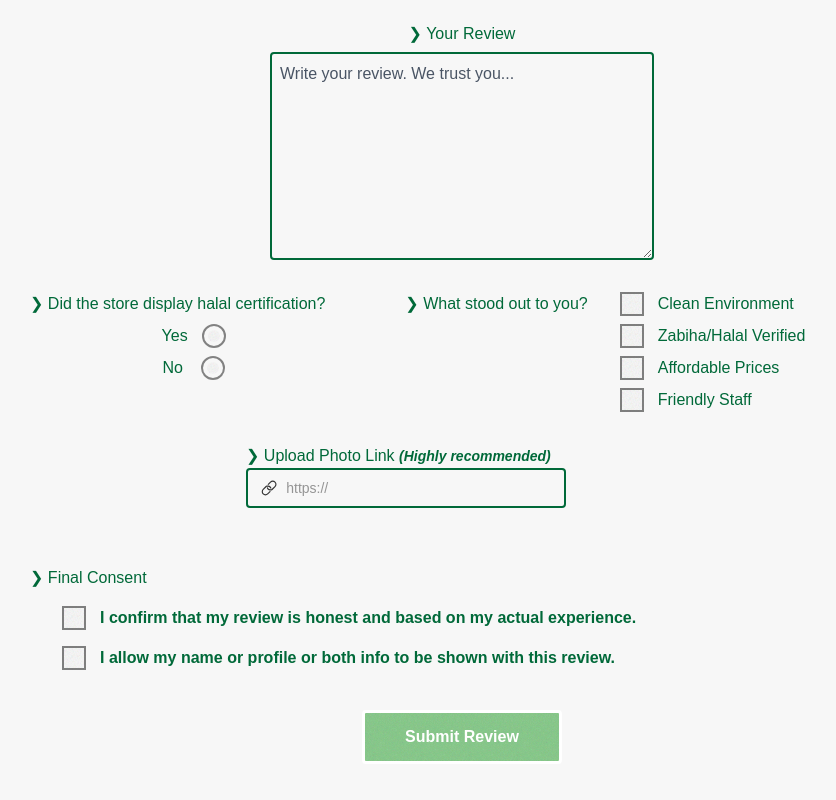
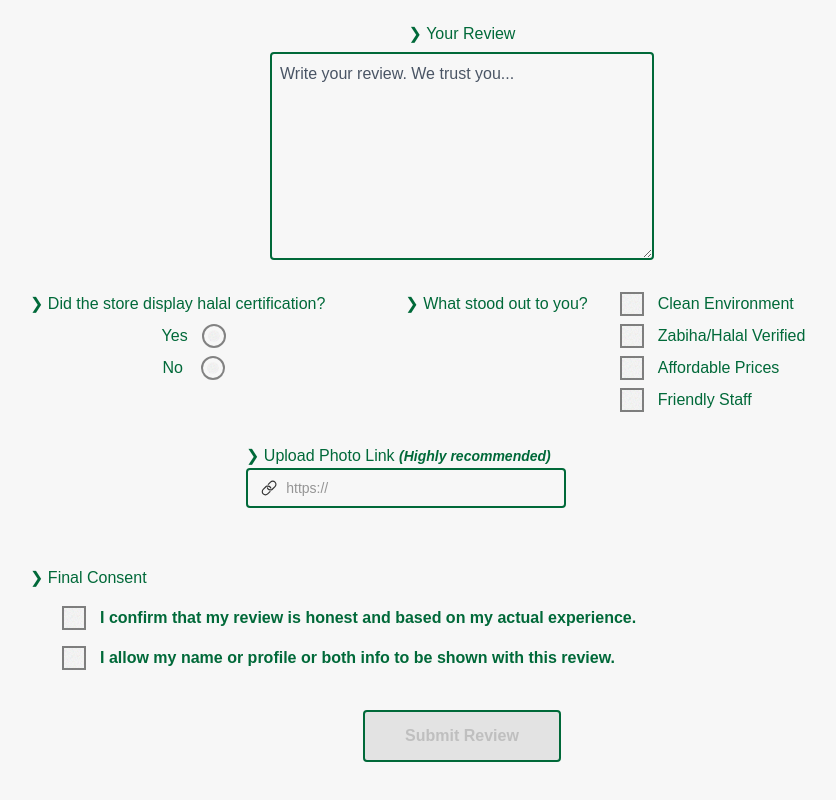
Before and after one commit to hsrokon/halal-rated, a React (Vite) app: page /addReviews in a window 1280 px wide. Shown: the part 388-1188 px from the top of the page, without its empty margins (178-1014 px from the left). Built offline with nearby package versions, Linux system fonts and the light colour scheme; no server answers.

Commit message:
submit by consent activated

```diff
--- a/src/pages/AddReviews.jsx
+++ b/src/pages/AddReviews.jsx
@@ -64,6 +64,14 @@ const AddReviews = () => {
     e.preventDefault();
     console.log({ region, country, city });
   };
+
+
+  const [ consent, setConsent ] = useState(false)
+  const handleHonestConcent = e => {
+    setConsent(e.target.checked)
+  }
+
+
 
   return (
     <div className="font-poppins mt-4 w-11/12 max-w-4xl mx-auto min-h-screen">
@@ -312,6 +320,7 @@ const AddReviews = () => {
           <label className="label cursor-pointer ml-8">
                 <input
                 type="checkbox"
+                onChange={handleHonestConcent}
                 required
                 value="Yes"
                 className="checkbox checkbox-success mr-2 border-2" />
@@ -329,7 +338,10 @@ const AddReviews = () => {
 
         {/* ----submit  */}
         <div className="flex justify-center my-10">
-          <button className="btn bg-secondary text-white hover:bg-primary rounded px-10 py-6 text-base">Submit Review</button>
+          <button
+          type="submit"
+          disabled={!consent}
+          className={`btn ${!consent ? 'border-2 border-primary' : 'text-white bg-primary'}  rounded px-10 py-6 text-base`}>Submit Review</button>
         </div>
       </form>
     </div>
```
